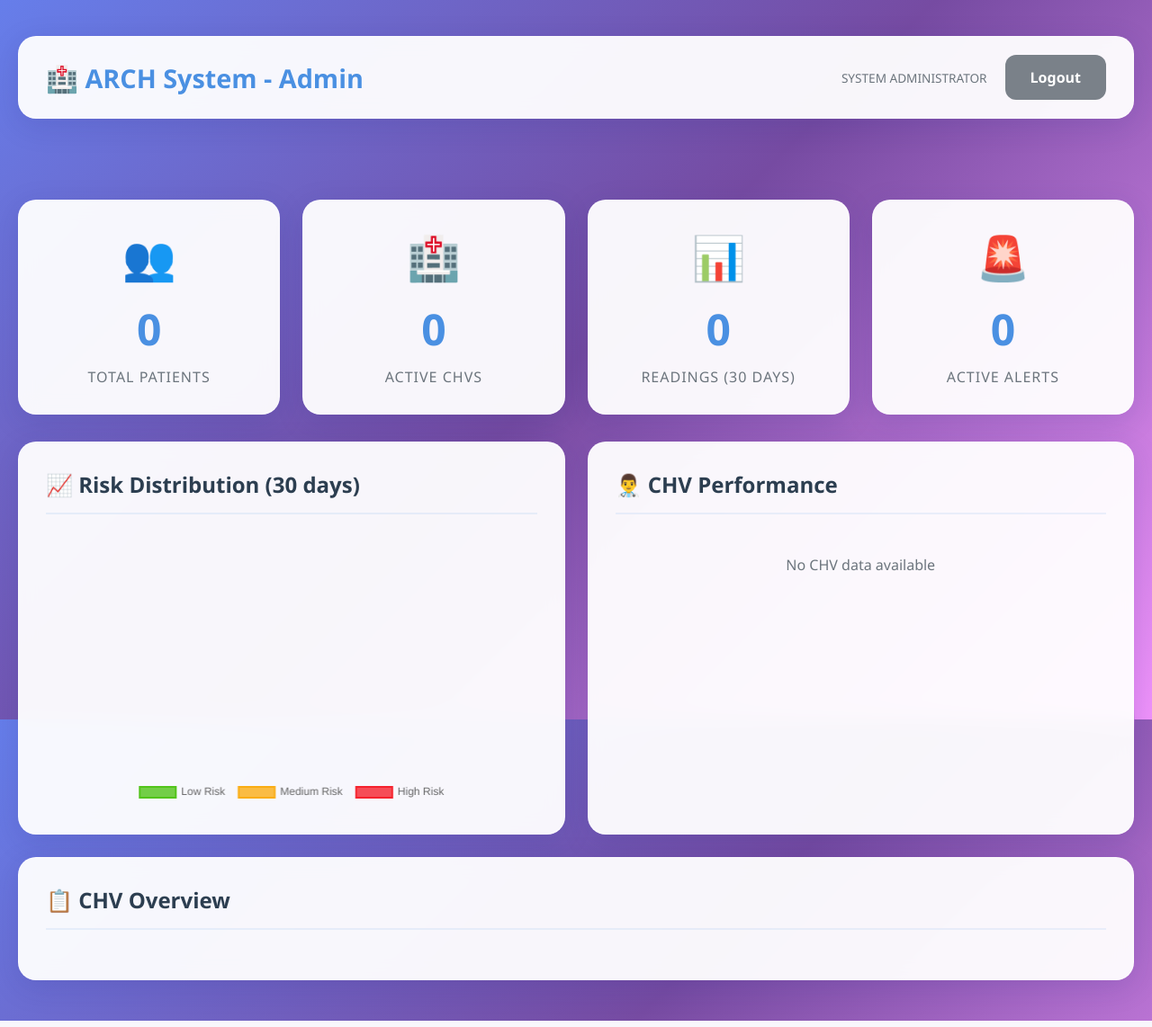
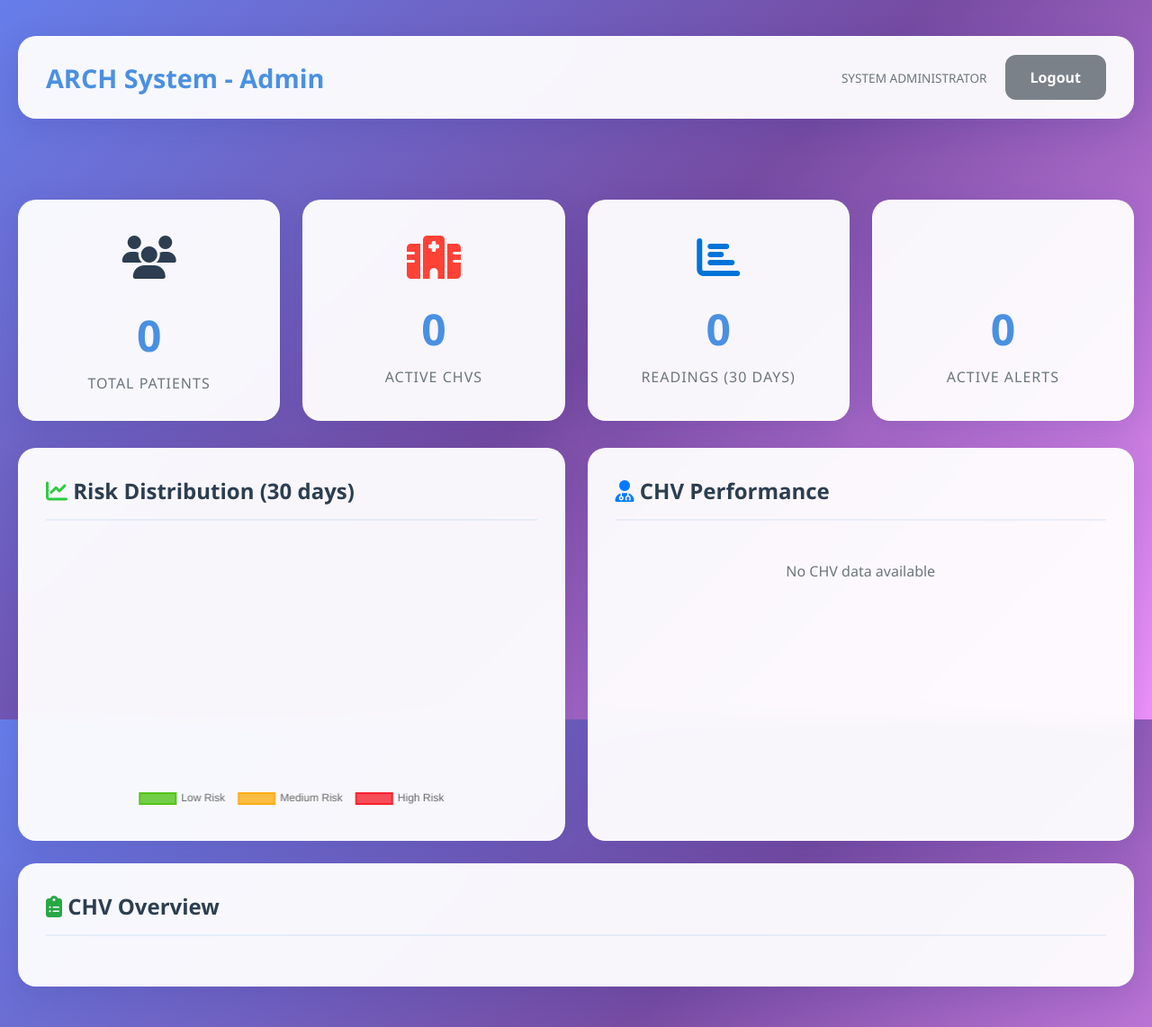
Before and after one commit to miracleadeniran69-afk/chv, a Flask app: template templates/admin_dashboard.html in a window 1280 px wide. Shown: the whole page at 90% size. Run offline with Flask 3, Linux system fonts and the light colour scheme; the template is opened without the code that fills it, so the values that code supplies are empty; some libraries are stand-ins or nearby versions.

Commit message:
Update admin_dashboard.html

```diff
--- a/templates/admin_dashboard.html
+++ b/templates/admin_dashboard.html
@@ -6,12 +6,13 @@
     <title>Admin Dashboard - ARCH System</title>
     <link rel="stylesheet" href="/static/css/style.css">
     <script src="https://cdn.jsdelivr.net/npm/chart.js"></script>
+    <link rel="stylesheet" href="https://cdnjs.cloudflare.com/ajax/libs/font-awesome/6.5.2/css/all.min.css"/>
 </head>
 <body>
     <nav class="navbar">
         <div class="container">
             <div class="navbar-content glass-white">
-                <div class="navbar-brand">🏥 ARCH System - Admin</div>
+                <div class="navbar-brand"> ARCH System - Admin</div>
                 <div class="navbar-user">
                     <div class="user-info">
                         <div class="user-name">{{ session.full_name }}</div>
@@ -26,25 +27,25 @@
     <div class="container">
         <div class="dashboard-grid">
             <div class="stat-card glass-white">
-                <div class="stat-icon">👥</div>
+                <div class="stat-icon"><i class="fas fa-users stat-icon"></i></div>
                 <div class="stat-number" id="totalPatients">0</div>
                 <div class="stat-label">Total Patients</div>
             </div>
 
             <div class="stat-card glass-white">
-                <div class="stat-icon">🏥</div>
+                <div class="stat-icon"><i class="fas fa-hospital" style="color: #FF4136;"></i></div>
                 <div class="stat-number" id="totalCHVs">0</div>
                 <div class="stat-label">Active CHVs</div>
             </div>
 
             <div class="stat-card glass-white">
-                <div class="stat-icon">📊</div>
+                <div class="stat-icon"><i class="fas fa-chart-bar" style="color: #0074D9;"></i></div>
                 <div class="stat-number" id="totalReadings">0</div>
                 <div class="stat-label">Readings (30 days)</div>
             </div>
 
             <div class="stat-card glass-white">
-                <div class="stat-icon">🚨</div>
+                <div class="stat-icon"><i class="fas fa-bell-on" style="color: #FF4136;"></i></div>
                 <div class="stat-number" id="activeAlerts">0</div>
                 <div class="stat-label">Active Alerts</div>
             </div>
@@ -53,7 +54,7 @@
         <div style="display: grid; grid-template-columns: repeat(auto-fit, minmax(500px, 1fr)); gap: 25px;">
             <div class="card glass-white">
                 <div class="card-header">
-                    <h3 class="card-title">📈 Risk Distribution (30 days)</h3>
+                    <h3 class="card-title"><i class="fas fa-chart-line" style="color: #2ECC40;"></i> Risk Distribution (30 days)</h3>
                 </div>
                 <div class="chart-container" style="height: 300px;">
                     <canvas id="riskChart"></canvas>
@@ -62,7 +63,7 @@
 
             <div class="card glass-white">
                 <div class="card-header">
-                    <h3 class="card-title">👨‍⚕️ CHV Performance</h3>
+                    <h3 class="card-title"><i class="fas fa-user-md" style="color: #007BFF;"></i> CHV Performance</h3>
                 </div>
                 <div id="chvPerformance">
                     <div class="loading">
@@ -75,7 +76,7 @@
 
         <div class="card glass-white">
             <div class="card-header">
-                <h3 class="card-title">📋 CHV Overview</h3>
+                <h3 class="card-title"><i class="fas fa-clipboard-list" style="color: #28a745;"></i> CHV Overview</h3>
             </div>
             <div id="chvTable"></div>
         </div>
```
